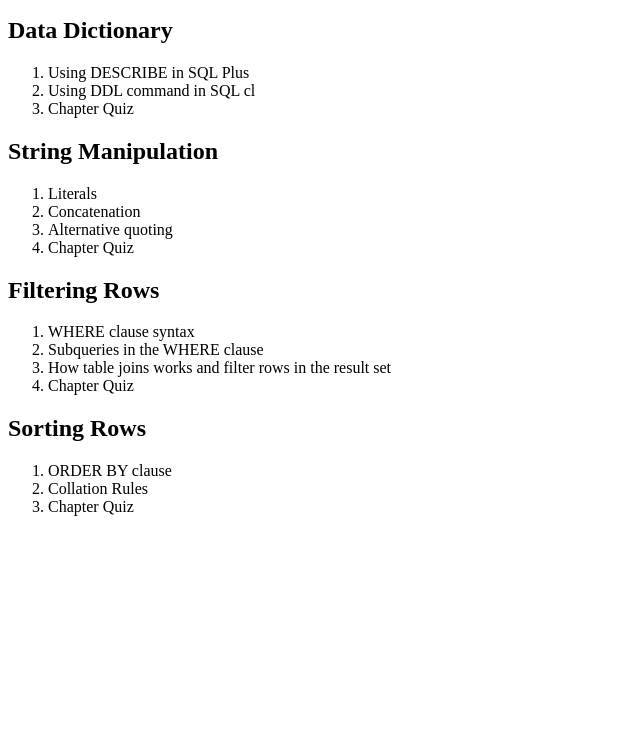
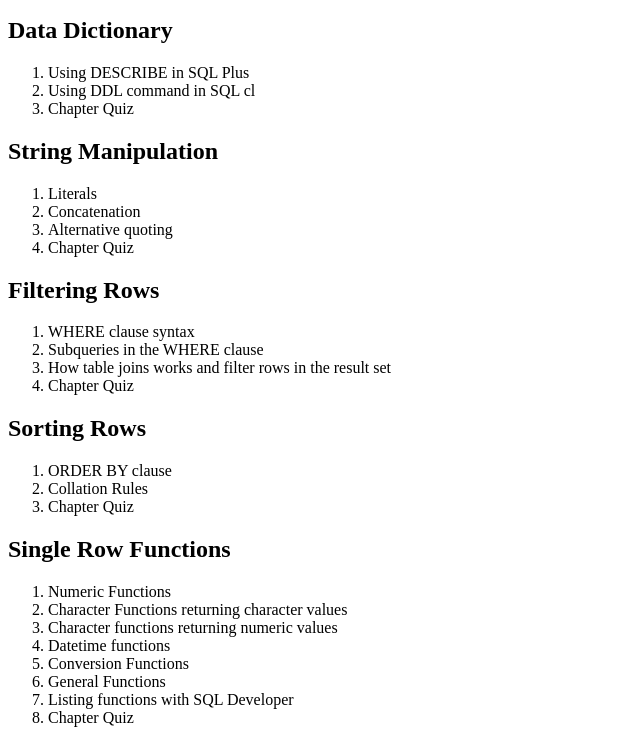
Before and after one commit to Tanushree227/SQL_Overview, a plain HTML site: page index.html in a window 1280 px wide. Shown: the part 466-1209 px from the top of the page, without its empty margins (0-640 px from the left). Before the commit the page ends 998 px from the top, so only its background shows below. Drawn offline with Linux system fonts and the light colour scheme.

Commit message:
Single Row Functions

```diff
--- a/index.html
+++ b/index.html
@@ -73,5 +73,19 @@
             <li>Chapter Quiz</li>
         </ol>
     </div>
+
+    <div class="container">
+        <h2>Single Row Functions</h2>
+        <ol>
+            <li>Numeric Functions</li>
+            <li>Character Functions returning character values</li>
+            <li>Character functions returning numeric values</li>
+            <li>Datetime functions</li>
+            <li>Conversion Functions</li>
+            <li>General Functions</li>
+            <li>Listing functions with SQL Developer</li>
+            <li>Chapter Quiz</li>
+        </ol>
+    </div>
 </body>
 </html>
```
